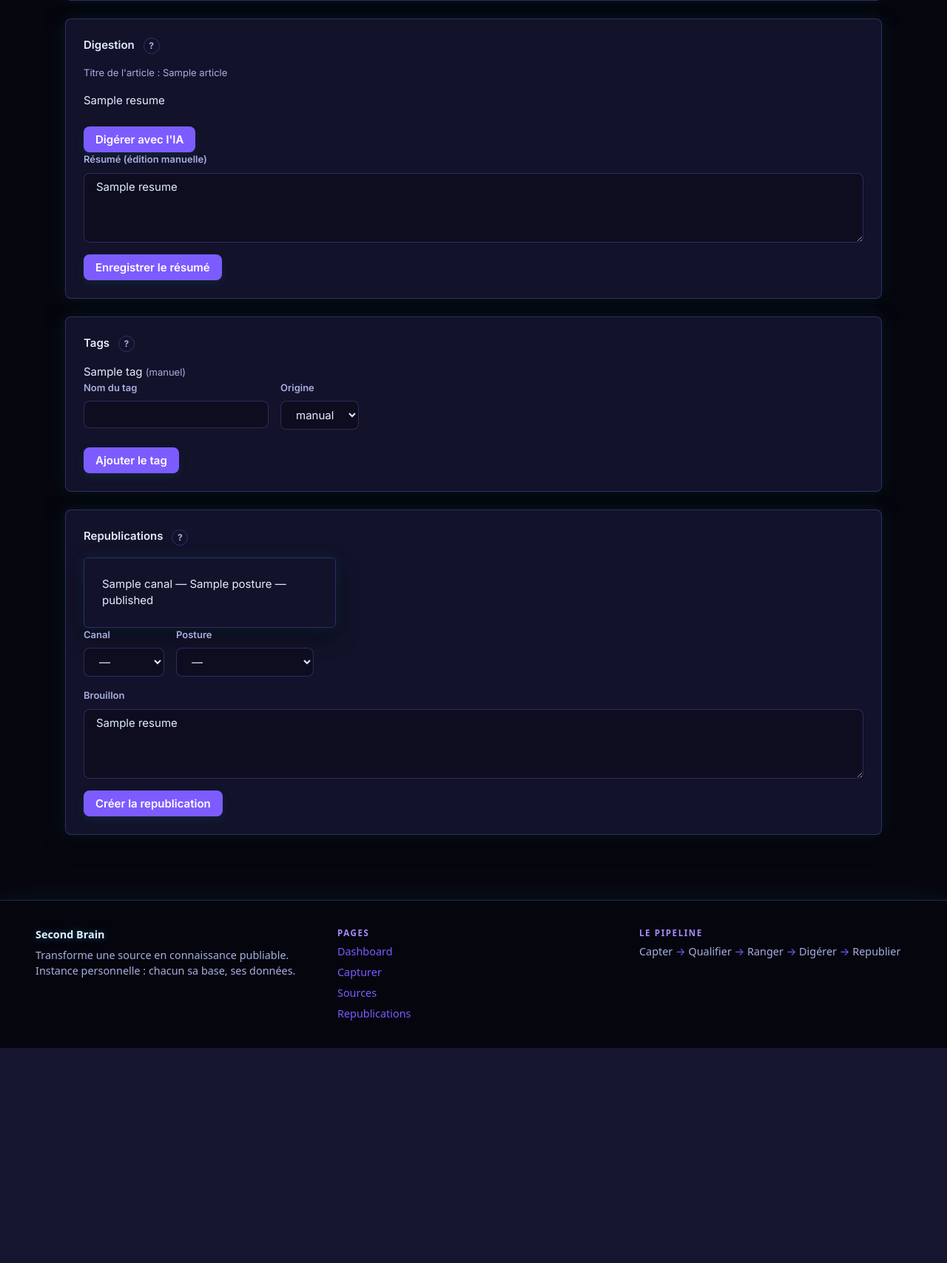
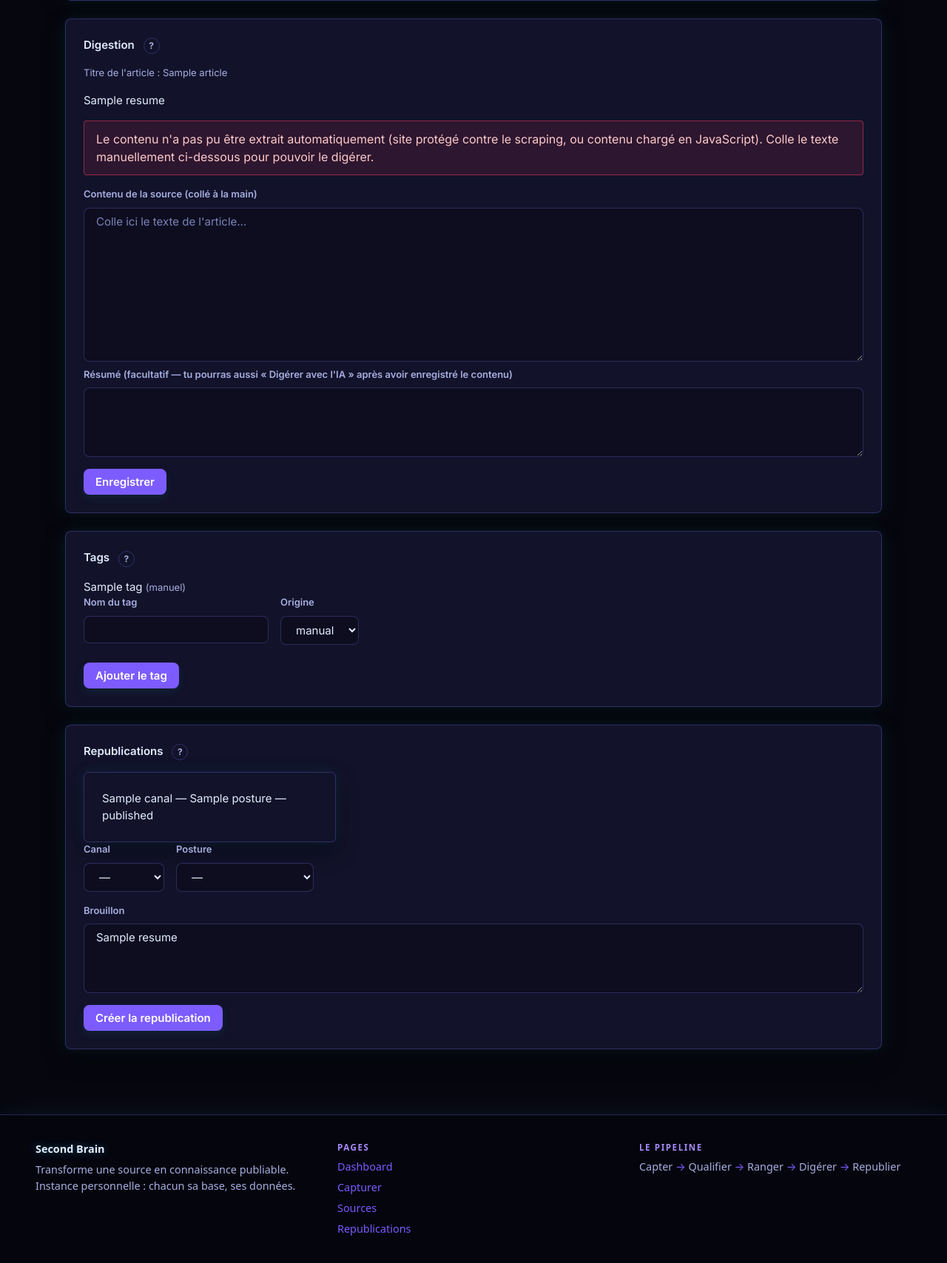
Before and after one commit to Fedi-Mhenni/Second-Brain, a FastAPI app: template app/templates/fiche_source.html in a window 1280 px wide. Shown: the part 823-2531 px from the top of the page at 74% size. Before the commit the page ends 2240 px from the top, so only its background shows below. Run offline with FastAPI, Linux system fonts and the light colour scheme; the template is opened without the code that fills it: most values are stand-ins (such as "Sample title", 1, 10 or a date in 2020).

Commit message:
fix(capture): surface HTTP 200 responses with no usable content

```diff
--- a/app/services/capture.py
+++ b/app/services/capture.py
@@ -44,15 +44,22 @@ _TITRE_MAX = 120
 class FetchResult:
     """Résultat d'une tentative de récupération de page.
 
-    ``ok`` indique si le fetch a réussi. En cas d'échec, ``error`` porte un code
-    court (``timeout``, ``unreachable``, ``http_404``…) et ``titre`` / ``contenu``
-    restent ``None``.
+    ``ok`` indique si la requête HTTP a réussi. En cas d'échec réseau/HTTP,
+    ``error`` porte un code court (``timeout``, ``unreachable``, ``http_404``…)
+    et ``titre`` / ``contenu`` restent ``None``.
+
+    Cas particulier : ``ok=True`` mais ``contenu_vide=True`` — la page a bien
+    répondu (HTTP 200) mais aucun texte exploitable n'a pu en être extrait
+    (site anti-scraping, contenu rendu en JavaScript…). Ce n'est pas un échec
+    réseau : ``ok`` reste ``True``, mais l'appelant peut le distinguer pour
+    afficher un message actionnable.
     """
 
     ok: bool
     titre: str | None = None
     contenu: str | None = None
     error: str | None = None
+    contenu_vide: bool = False
 
 
 def fetch_page(url: str) -> FetchResult:
@@ -82,7 +89,10 @@ def fetch_page(url: str) -> FetchResult:
         return FetchResult(ok=False, error="unreachable")
 
     titre, contenu = _extraire(response.text)
-    return FetchResult(ok=True, titre=titre, contenu=contenu)
+    # HTTP 200 mais rien à digérer : on le signale sans changer ``ok``.
+    return FetchResult(
+        ok=True, titre=titre, contenu=contenu, contenu_vide=contenu is None
+    )
 
 
 def _extraire(html: str) -> tuple[str | None, str | None]:
@@ -111,6 +121,16 @@ def _extraire(html: str) -> tuple[str | None, str | None]:
     paragraphes = [p.get_text(" ", strip=True) for p in racine.find_all("p")]
     # On assemble les paragraphes non vides, puis on tronque.
     contenu = "\n\n".join(p for p in paragraphes if p)[:_MAX_CONTENU] or None
+
+    # Repli : pas de <p> exploitable (page anti-scraping, contenu en JS…) mais
+    # souvent un résumé dans les meta ``og:description`` / ``description``.
+    if contenu is None:
+        for attrs in ({"property": "og:description"}, {"name": "description"}):
+            meta = soup.find("meta", attrs=attrs)
+            valeur = (meta.get("content") or "").strip() if meta else ""
+            if valeur:
+                contenu = valeur[:_MAX_CONTENU]
+                break
 
     return titre, contenu
 
--- a/app/templates/fiche_source.html
+++ b/app/templates/fiche_source.html
@@ -11,8 +11,8 @@
 
         {% if erreur == "aucun_contenu" %}
             <p class="erreur">Aucun contenu brut à digérer pour cette source.</p>
-        {% elif erreur == "resume_vide" %}
-            <p class="erreur">Le résumé ne peut pas être vide.</p>
+        {% elif erreur == "digestion_vide" %}
+            <p class="erreur">Renseigne au moins le contenu à coller ou un résumé.</p>
         {% endif %}
 
         {% if source.url and source.url.lower().startswith(("http://", "https://")) %}
@@ -150,6 +150,8 @@
                 <p class="vide">Pas encore digérée.</p>
             {% endif %}
 
+            {% if source.contenu_brut and source.contenu_brut.strip() %}
+                {# Contenu disponible : digestion IA + édition du résumé, comme avant. #}
                 <form method="post" action="/liste/{{ source.id }}/digerer/auto">
                     <button type="submit" class="bouton">Digérer avec l'IA</button>
                 </form>
@@ -161,6 +163,26 @@
                     </div>
                     <button type="submit" class="bouton">Enregistrer le résumé</button>
                 </form>
+            {% else %}
+                {# L'extraction automatique n'a rien donné (site anti-scraping ou
+                   contenu chargé en JavaScript). On propose de coller le texte. #}
+                <p class="erreur">
+                    Le contenu n'a pas pu être extrait automatiquement (site protégé
+                    contre le scraping, ou contenu chargé en JavaScript). Colle le
+                    texte manuellement ci-dessous pour pouvoir le digérer.
+                </p>
+                <form method="post" action="/liste/{{ source.id }}/digerer">
+                    <div class="champ">
+                        <label for="contenu">Contenu de la source (collé à la main)</label>
+                        <textarea id="contenu" name="contenu" rows="10" placeholder="Colle ici le texte de l'article…"></textarea>
+                    </div>
+                    <div class="champ">
+                        <label for="resume">Résumé (facultatif — tu pourras aussi « Digérer avec l'IA » après avoir enregistré le contenu)</label>
+                        <textarea id="resume" name="resume" rows="4"></textarea>
+                    </div>
+                    <button type="submit" class="bouton">Enregistrer</button>
+                </form>
+            {% endif %}
         </section>
 
         {# ---------- Tags ---------- #}
```
Also changed, not shown: app/routes/web.py (+18 -6 lines), tests/test_capture.py (+56 -1 lines), tests/test_web_fiche_source.py (+50 -2 lines). Lines whose indentation alone changed are shown as unchanged.
